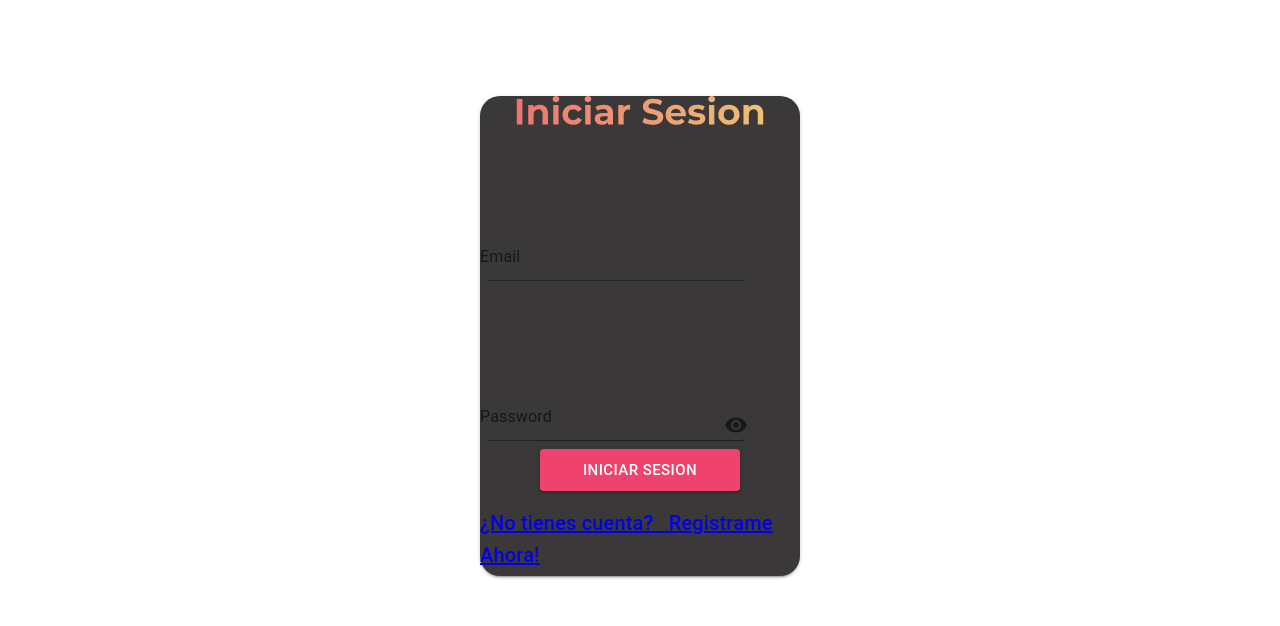
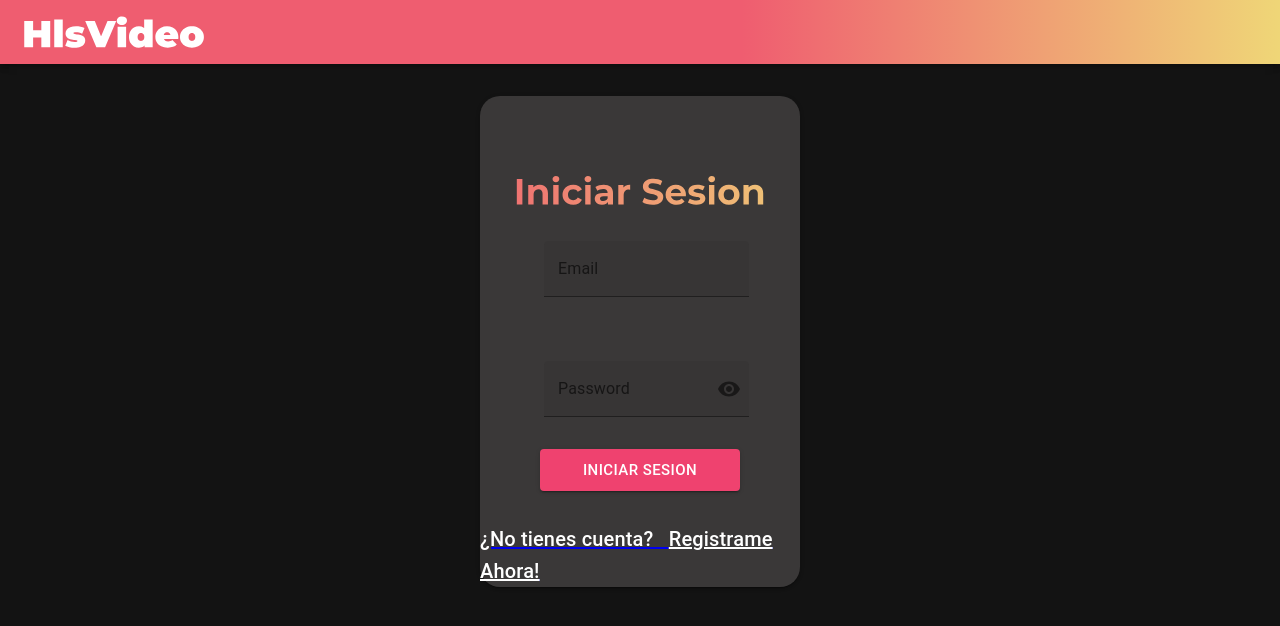
Before and after one commit to xMuramasa/hls_service_test, a Next.js app in the folder frontend/: page /login in a window 1280 px wide. Shown: the top 626 px of the page. Built offline with nearby package versions, Linux system fonts and the light colour scheme; no server answers.

Commit message:
Update UI styles and layout

```diff
--- a/frontend/src/app/(overview)/layout.tsx
+++ b/frontend/src/app/(overview)/layout.tsx
@@ -23,7 +23,7 @@ export default function RootLayout({
         className={`
           ${montserrat.className}
           text-[#fff]
-          bg-[#1E1E1E]
+          bg-[#131313]
           primary-[#EF5D70]
           secondary-[#EFD677]
           accent-[#EF9873]
--- a/frontend/src/app/login/layout.tsx
+++ b/frontend/src/app/login/layout.tsx
@@ -1,7 +1,5 @@
-export const metadata = {
-  title: 'Next.js',
-  description: 'Generated by Next.js',
-}
+import LoginNav from "../ui/LoginNav"
+
 
 export default function RootLayout({
   children,
@@ -10,8 +8,11 @@ export default function RootLayout({
 }) {
   return (
     <html lang="en">
-      <body className="text-[#fff] bg-[#1E1E1E] primary-[#EF5D70] secondary-[#EFD677] accent-[#EF9873]"
-        >{children}</body>
+      <body style={{ backgroundColor: '#131313', margin: 0, padding: 0}}
+      >
+        <LoginNav />
+        {children}
+      </body>
     </html>
   )
 }
--- a/frontend/src/app/login/page.tsx
+++ b/frontend/src/app/login/page.tsx
@@ -8,6 +8,7 @@ import {
 	Autocomplete,
 	Box,
 	Button,
+	FilledInput,
 	FormControl,
 	Grid,
 	IconButton,
@@ -73,9 +74,15 @@ const LoginForm: React.FC<LoginFormProps> = () => {
 	}
 
 	return (
-		<Grid container justifyContent={"center"} sx={{ mt:12 }}>
-			<Paper elevation={2} sx={{ maxWidth: '25vw', minHeight: '60vh', borderRadius: 5, backgroundColor: "#3A3838" }}>
-				<Grid container direction={"column"} justifyContent={'space-evenly'} alignItems={"center"} >
+		<Grid container justifyContent={"center"} >
+			<Paper elevation={2}
+				sx={{
+					maxWidth: '25vw', minHeight: '60vh', borderRadius: 5,
+					backgroundColor: "#3A3838", mt: 4 }}
+				>
+				<Grid container direction={"column"} justifyContent={'center'}
+					alignItems={"center"} sx={{ p: 4, mt: 6 }}
+				>
 					<Grid item xs={12}>
 						<Image
 							priority
@@ -84,10 +91,10 @@ const LoginForm: React.FC<LoginFormProps> = () => {
 							alt="Create an account"
 						/>
 					</Grid>
-					<Grid item xs>
-						<FormControl variant="standard" sx={styles.textBox}>
+					<Grid item xs={12} >
+						<FormControl sx={styles.textBox}>
 							<InputLabel>Email</InputLabel>
-							<Input
+							<FilledInput
 								id="email"
 								type={'text'}
 								value={userData.Email}
@@ -96,9 +103,9 @@ const LoginForm: React.FC<LoginFormProps> = () => {
 								}}
 								/>
 						</FormControl>
-						<FormControl variant="standard" sx={styles.textBox}>
+						<FormControl sx={styles.textBox}>
 							<InputLabel>Password</InputLabel>
-							<Input
+							<FilledInput
 								id="pwd"
 								type={showPassword ? 'text' : 'password'}
 								endAdornment={
@@ -119,16 +126,16 @@ const LoginForm: React.FC<LoginFormProps> = () => {
 								/>
 						</FormControl>
 					</Grid>
-					<Grid item xs>
+					<Grid item xs={12}>
 						<ButtonComponent text={"Iniciar Sesion"} onClick={handleClick} />
 					</Grid>
-					<Grid item xs container>
-						<Typography variant={'h6'} sx={{ color: '#fff', mt: 2 }}>
-							<Link href={'/signUp'} >
+				</Grid>
+				<Grid container justifyContent={"center"} alignItems={"flex-end"}>
+					<Link href={'/signUp'} >
+						<Typography variant={'h6'} sx={{ color: '#fff' }}>
 								¿No tienes cuenta?  &nbsp; <u> Registrame Ahora! </u>
-							</Link>
 						</Typography>
-					</Grid>
+					</Link>
 				</Grid>
 			</Paper>
 		</Grid>
@@ -140,8 +147,8 @@ const LoginForm: React.FC<LoginFormProps> = () => {
 const styles = {
 	textBox: {
 		width: '80%',
-		mt: 12,
-		p: 1,
+		m: 4,
+		backGroundColor: '#D9D9D9',
 	},
 }
 
--- /dev/null
+++ b/frontend/src/app/ui/LoginNav.tsx
@@ -0,0 +1,45 @@
+"use client";
+
+import * as React from 'react';
+
+import {
+  AppBar,
+  Container,
+  Toolbar,
+  Grid,
+  Avatar,
+  Typography,
+} from '@mui/material';
+
+import Image from 'next/image';
+import Link from 'next/link';
+
+import HlsVideo from '../../../public/HlsVideo.svg';
+
+
+function ResponsiveAppBar() {
+
+  return (
+	  <AppBar position="static" sx={{
+		background: "linear-gradient(90deg, #EF5D70 58%, #EFD677 100%)"
+	  }}>
+		<Container maxWidth="xl">
+		  <Toolbar disableGutters>
+			<Grid container justifyContent={"space-between"} alignItems={"center"}>
+                <Link href="/">
+                    <Grid item xs container alignItems={"center"}>
+                        <Image
+                            priority
+                            src={HlsVideo}
+                            width={180}
+                            alt="Home"
+                        />
+                    </Grid>
+                </Link>
+			</Grid>
+		  </Toolbar>
+		</Container>
+	  </AppBar>
+  );
+}
+export default ResponsiveAppBar;
```
Also changed, not shown: frontend/src/app/(overview)/signUp/page.tsx (renamed from frontend/src/app/signUp/page.tsx, +20 -14 lines), frontend/src/app/signUp/layout.tsx (deleted, +0 -16 lines), frontend/src/app/ui/NavBar.tsx (+11 -5 lines).
